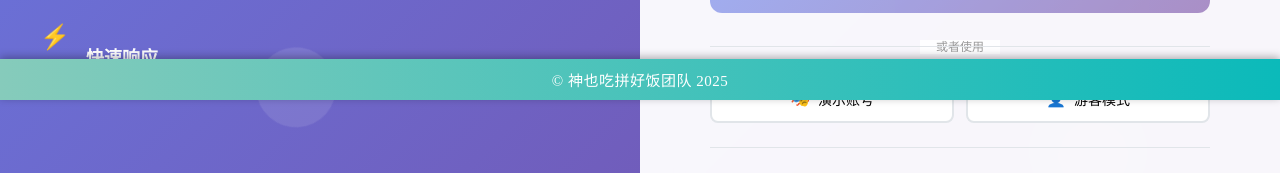
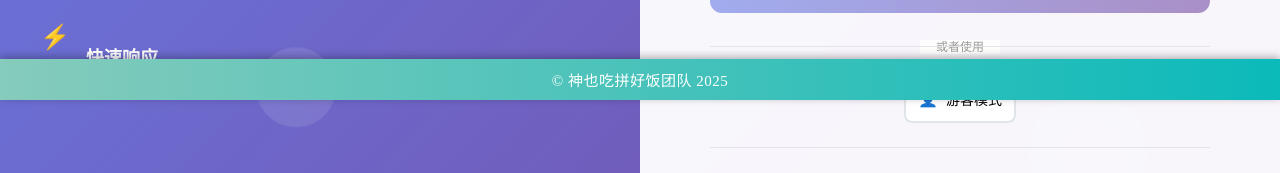
Before and after one commit to persevere67/2025MCS, a Vue app in the folder medical-qna-vite/: page /auth in a window 1280 px wide. Shown: the part 700-873 px from the top of the page. Built offline with nearby package versions, Linux system fonts and the light colour scheme.

Commit message:
youke button

```diff
--- a/medical-qna-vite/src/components/auth/LoginForm.vue
+++ b/medical-qna-vite/src/components/auth/LoginForm.vue
@@ -109,15 +109,6 @@
       </div>
 
       <div class="quick-login">
-        <button
-          type="button"
-          class="quick-btn demo-btn"
-          @click="quickLogin('demo')"
-          :disabled="loading"
-        >
-          <span class="quick-icon">🎭</span>
-          演示账号
-        </button>
         <button
           type="button"
           class="quick-btn guest-btn"
@@ -600,9 +591,8 @@ export default {
 }
 
 .quick-login {
-  display: grid;
-  grid-template-columns: 1fr 1fr;
-  gap: 12px;
+  display: flex;
+  justify-content: center;
   margin-bottom: 24px;
 }
 
@@ -634,11 +624,6 @@ export default {
 
 .quick-icon {
   font-size: 16px;
-}
-
-.demo-btn:hover:not(:disabled) {
-  border-color: #f39c12;
-  color: #f39c12;
 }
 
 .guest-btn:hover:not(:disabled) {
--- a/medical-qna-vite/src/router/index.js
+++ b/medical-qna-vite/src/router/index.js
@@ -1,7 +1,5 @@
 import { createRouter, createWebHistory } from 'vue-router';
 import HomePage from '../components/auth/HomePage.vue';
-import LoginPage from '../pages/LoginPage.vue';
-import RegisterPage from '../pages/RegisterPage.vue';
 import HistoryPage from '../components/user/HistoryPage.vue';
 import DrugDetailPage from '../components/user/DrugDetailPage.vue';
 import QAPage from '../components/user/QAPage.vue';
@@ -10,8 +8,6 @@ import AdminPage from '../components/admin/AdminPage.vue';
 
 const routes = [
   { path: '/', component: HomePage, alias: '/home' },
-  { path: '/login', component: LoginPage },
-  { path: '/register', component: RegisterPage },
   { path: '/history', component: HistoryPage },
   { path: '/drugs/:drugId', component: DrugDetailPage },
   { path: '/qna', component: QAPage },
```
